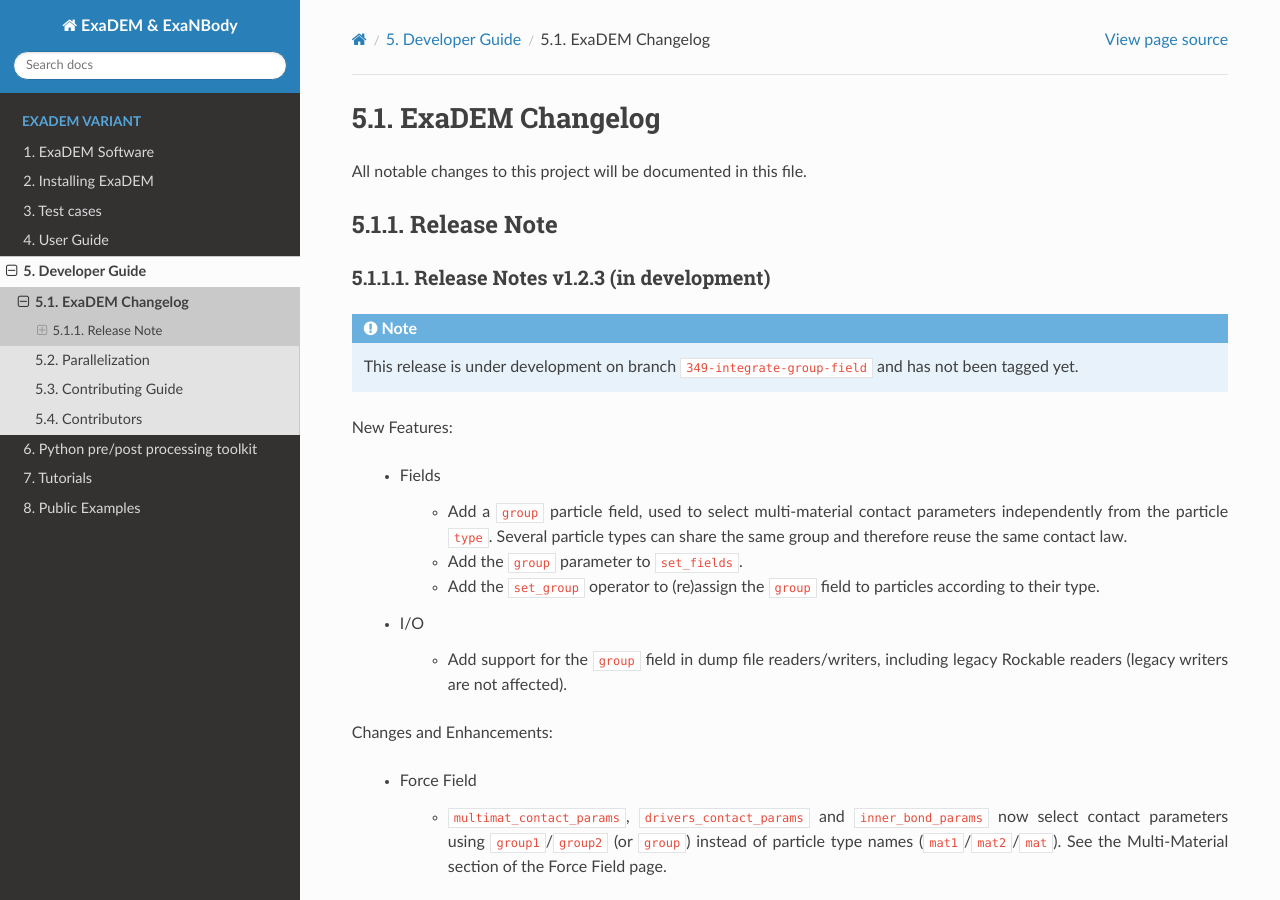
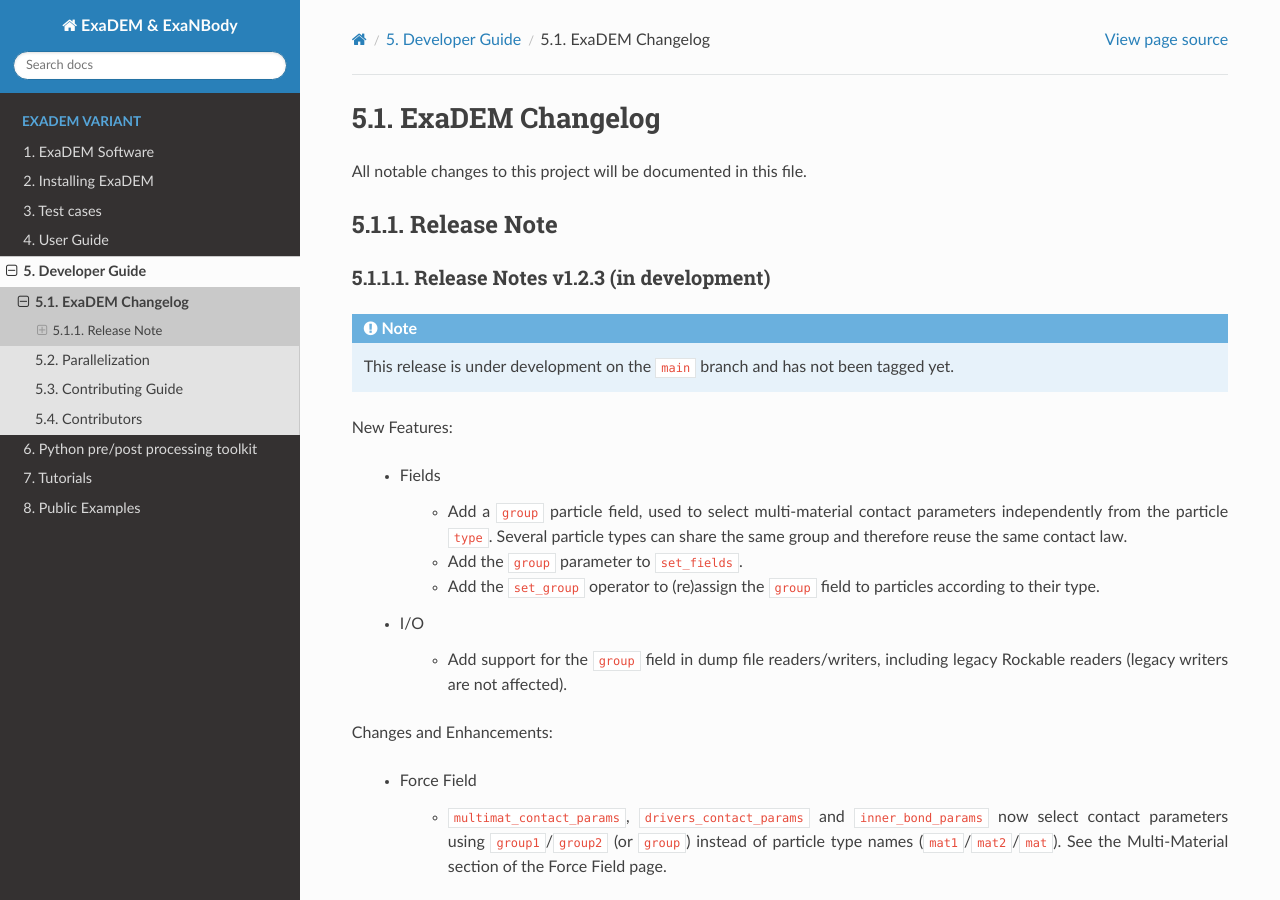
Before and after one commit to Collab4exaNBody/doc_exaDEM, a Sphinx documentation site: the page built from docs/source/project_exaDEM/developer_guide/changelog.rst, in a window 1280 px wide and 900 px high. Built offline with Sphinx 7.4.7 and the Read the Docs theme 3.1.0, drawn with Linux system fonts in a browser that asks for light colours.

Commit message:
integrate groups

```diff
--- a/docs/source/project_exaDEM/developer_guide/changelog.rst
+++ b/docs/source/project_exaDEM/developer_guide/changelog.rst
@@ -13,7 +13,7 @@
 
 .. note::
 
-   This release is under development on branch ``349-integrate-group-field`` and has not been tagged yet.
+   This release is under development on the ``main`` branch and has not been tagged yet.
 
 New Features:
 
```
